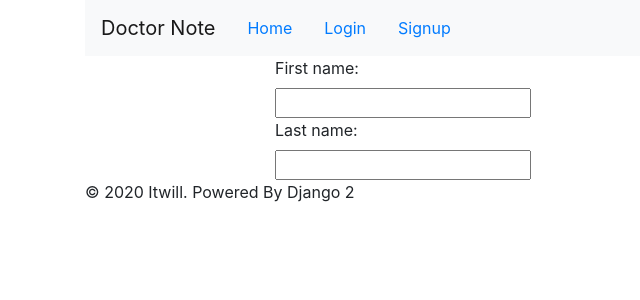
After one commit to oldkimchi/docnote, a Django app: template speciality/templates/speciality/spec.html in a window 1280 px wide. The commit adds this page. Shown: the top 300 px of the page, without its empty margins (0-640 px from the left). Run offline with Django 3.2, Linux system fonts and the light colour scheme; the template is opened without the code that fills it, so the values that code supplies are empty; parts of the project's set-up code (start-up, migrations or seed data) failed here and were passed over; some libraries are stand-ins or nearby versions.

Commit message:
2020/07/08

```diff
--- a/config/settings.py
+++ b/config/settings.py
@@ -24,7 +24,7 @@ BASE_DIR = os.path.dirname(os.path.dirname(os.path.abspath(__file__)))
 SECRET_KEY = '27_x#d#18p8*f14ej7a@wlq2w3rd8vdq5!4$&s$2e_enfhtegy'
 
 # SECURITY WARNING: don't run with debug turned on in production!
-DEBUG = False
+DEBUG = True
 
 ALLOWED_HOSTS = ['*']
 
@@ -43,6 +43,7 @@ INSTALLED_APPS = [
     'disqus',
     'django.contrib.sites',
     'storages',
+    'speciality',
 ]
 
 MIDDLEWARE = [
--- a/config/urls.py
+++ b/config/urls.py
@@ -19,6 +19,7 @@ from django.urls import path, include
 urlpatterns = [
     path('admin/', admin.site.urls),
     path('', include('photo.urls')),
+    path('', include('speciality.urls')),
     path('accounts/', include('accounts.urls')),
 ]
 
--- /dev/null
+++ b/speciality/templates/speciality/spec.html
@@ -0,0 +1,19 @@
+{% extends 'base.html' %}
+{% block title %}
+- Upload
+{% endblock %}
+
+{% block content %}
+<div class="row">
+    <div class="col-md-2"></div>
+    <div class="col-md-8 panel panel-default">
+        <form>
+          <label for="fname">First name:</label><br>
+          <input type="text" id="fname" name="fname"><br>
+          <label for="lname">Last name:</label><br>
+          <input type="text" id="lname" name="lname">
+        </form>
+    </div>
+    <div class="col-md-2"></div>
+</div>
+{% endblock %}
--- a/templates/base.html
+++ b/templates/base.html
@@ -21,6 +21,7 @@
                 {% if user.is_authenticated %}
                 <li class="nav-item"><a href="#" class="nav-link">Welcome, {{user.get_username}}</a></li>
                 <li class="nav-item"><a href="{% url 'photo:photo_upload' %}" class="nav-link">Diagnosis</a></li>
+                <li class="nav-item"><a href="{% url 'speciality:spec_list' %}" class="nav-link">speciality</a></li>
                 <li class="nav-item"><a href="{% url 'logout' %}" class="nav-link">Logout</a></li>
                 {% else %}
                 <li class="nav-item"><a href="{% url 'login' %}" class="nav-link">Login</a></li>
```
Also changed, not shown: db.sqlite3.
